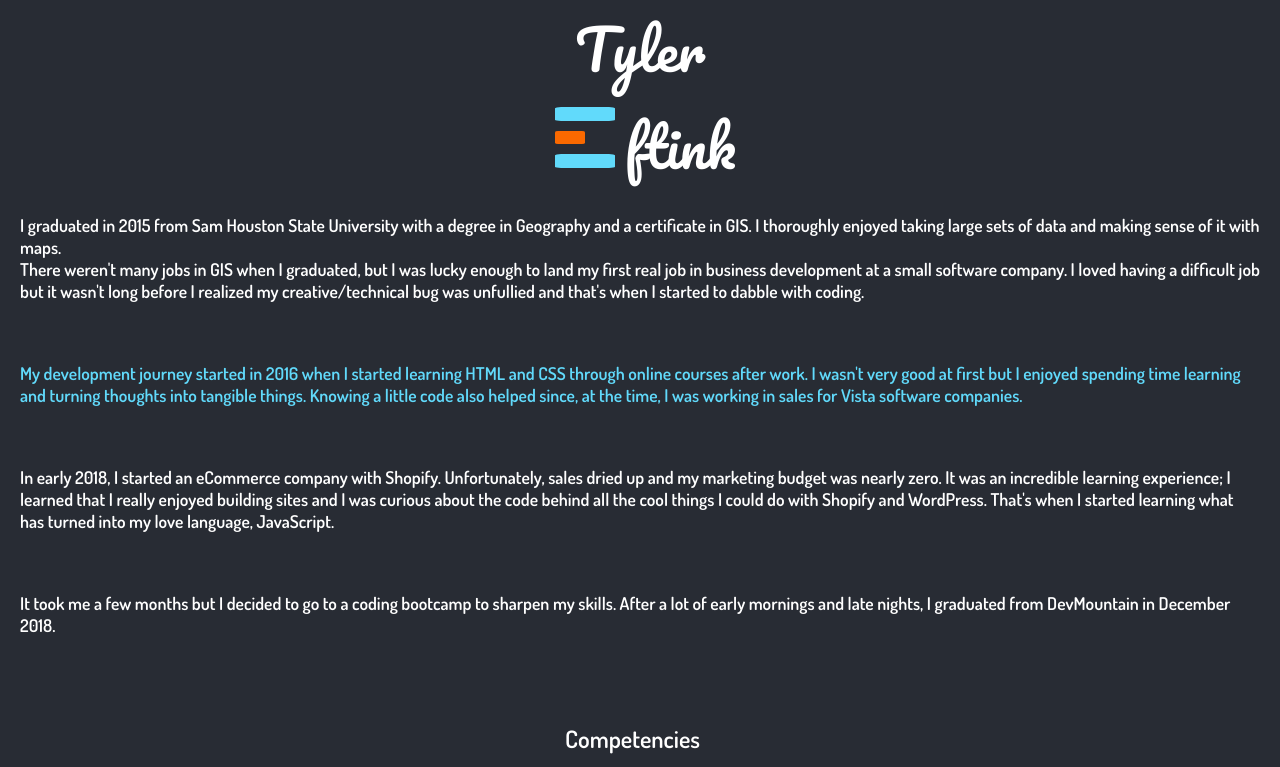
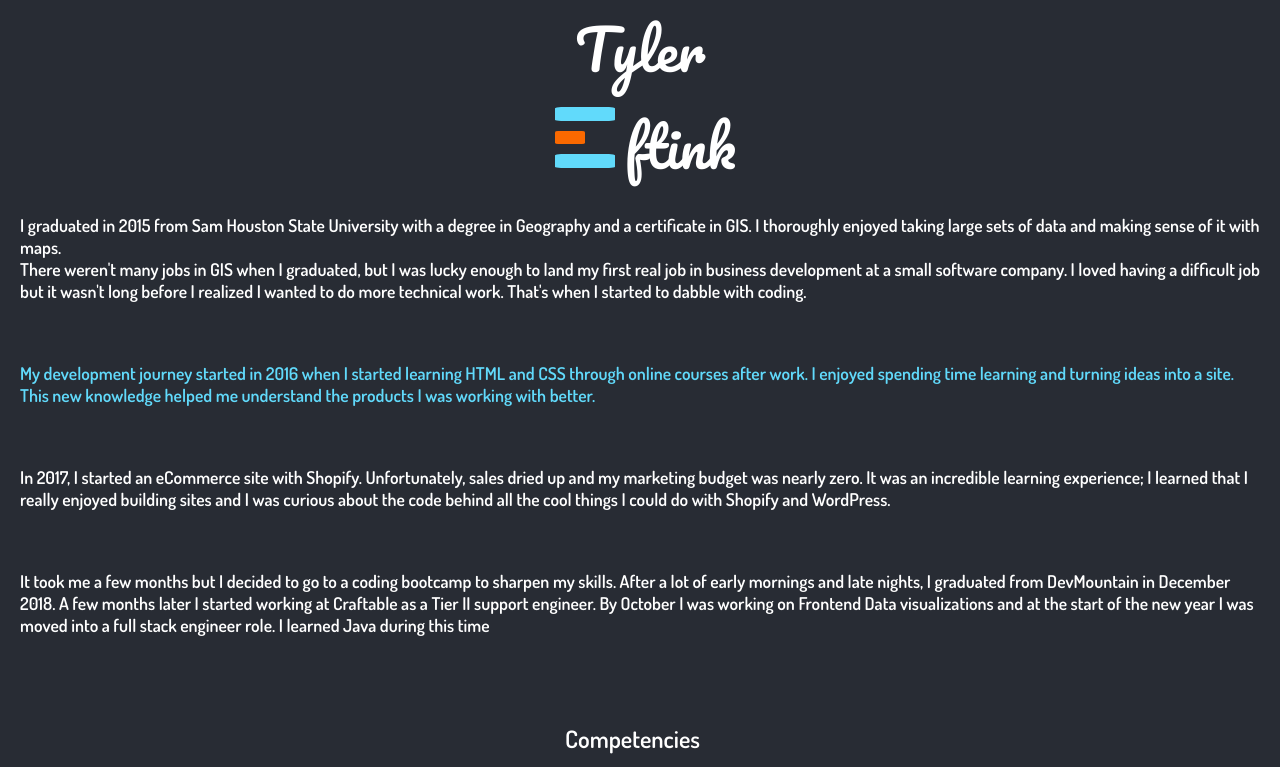
Before and after one commit to T-BoneMadSkrilla/portfolio2, a React (Create React App) app: page /about in a window 1280 px wide. Shown: the top 767 px of the page. Built offline with nearby package versions, Linux system fonts and the light colour scheme.

Commit message:
fixed picture

```diff
--- a/src/components/about/About.js
+++ b/src/components/about/About.js
@@ -10,23 +10,23 @@ class About extends Component{
                 <div className="indexZero">
                     I graduated in 2015 from Sam Houston State University with a degree in Geography and a certificate in GIS. I thoroughly enjoyed taking large sets of data and making sense of it with maps.
                     <br></br>
-                    There weren't many jobs in GIS when I graduated, but I was lucky enough to land my first real job in business development at a small software company. I loved having a difficult job but it wasn't long before I realized my creative/technical bug was unfullied and that's when I started to dabble with coding.
+                    There weren't many jobs in GIS when I graduated, but I was lucky enough to land my first real job in business development at a small software company. I loved having a difficult job but it wasn't long before I realized I wanted to do more technical work. That's when I started to dabble with coding.
                 </div>
                 <br></br>
 
                 <div className="firstParagraph">
-                     My development journey started in 2016 when I started learning HTML and CSS through online courses after work. I wasn't very good at first but I enjoyed spending time learning and turning thoughts into tangible things.  Knowing a little code also helped since, at the time, I was working in sales for Vista software companies.
+                     My development journey started in 2016 when I started learning HTML and CSS through online courses after work. I enjoyed spending time learning and turning ideas into a site. This new knowledge helped me understand the products I was working with better.
                 </div>
 
                <br></br>
                 <div className="secondParagraph">
-                    In early 2018, I started an eCommerce company with Shopify. Unfortunately, sales dried up and my marketing budget was nearly zero. It was an incredible learning experience; I learned that I really enjoyed building sites and I was curious about the code behind all the cool things I could do with Shopify and WordPress. That's when I started learning what has turned into my love language, JavaScript.
+                    In 2017, I started an eCommerce site with Shopify. Unfortunately, sales dried up and my marketing budget was nearly zero. It was an incredible learning experience; I learned that I really enjoyed building sites and I was curious about the code behind all the cool things I could do with Shopify and WordPress.
                 </div>
 
 
                 <br></br>
                 <div className="secondParagraph">
-                   It took me a few months but I decided to go to a coding bootcamp to sharpen my skills. After a lot of early mornings and late nights, I graduated from DevMountain in December 2018.
+                   It took me a few months but I decided to go to a coding bootcamp to sharpen my skills. After a lot of early mornings and late nights, I graduated from DevMountain in December 2018. A few months later I started working at Craftable as a Tier II support engineer. By October I was working on Frontend Data visualizations and at the start of the new year I was moved into a full stack engineer role. I learned Java during this time
 
 
                 </div>
--- a/src/components/resume/Resume.js
+++ b/src/components/resume/Resume.js
@@ -5,7 +5,7 @@ class Resume extends Component{
     render(){
         return(
             <div className="centerResume">
-                <img className="containResume" src={require('../../pictures/resume2020.PNG')}></img>
+                <img className="containResume" src={require('../../pictures/resume2020.png')}></img>
             </div>
         )
     }
```
Also changed, not shown: 1 other file (tests, documents, lock files or other folders).
